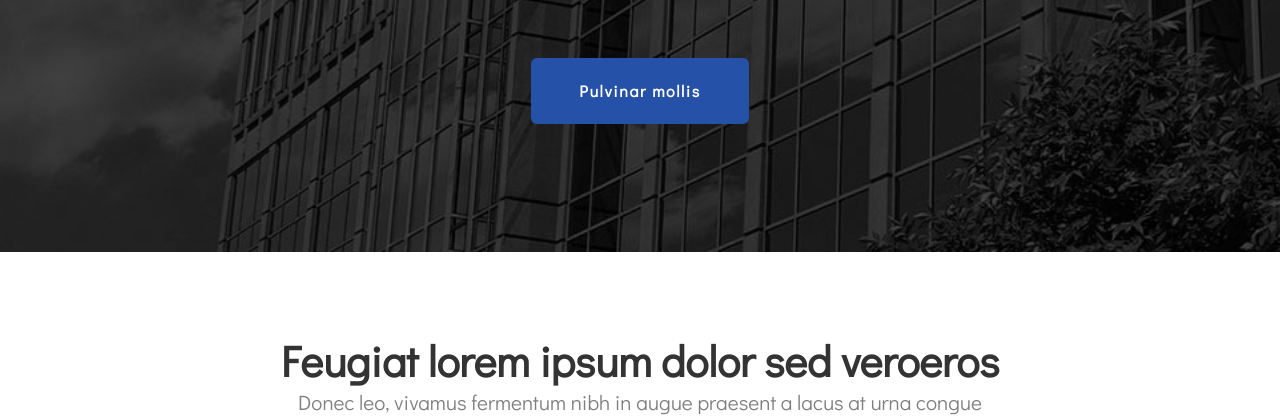
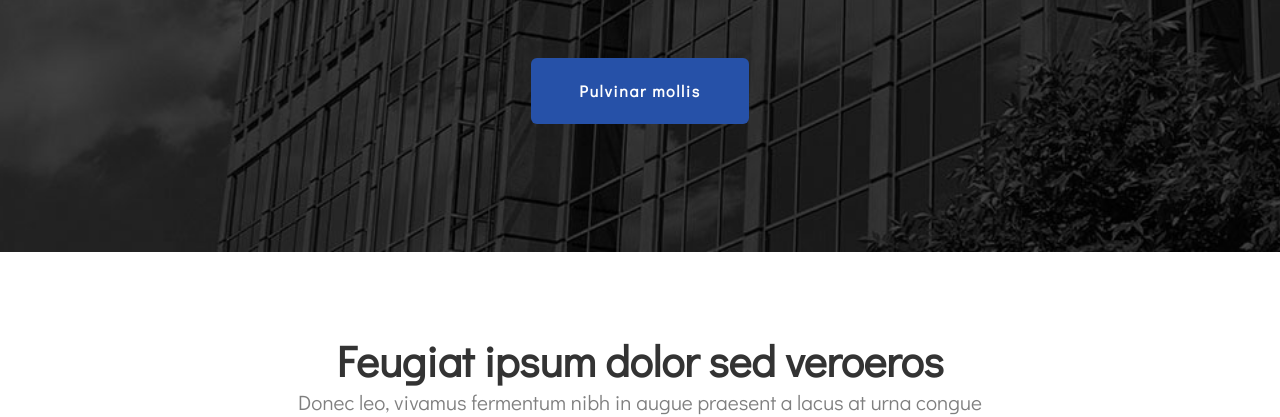
Before and after one commit to serverglass/serverglass.github.io, a plain HTML site: page index.html in a window 1280 px wide. Shown: the part 547-964 px from the top of the page. Drawn offline with Linux system fonts and the light colour scheme.

Commit message:
New Commit

```diff
--- a/index.html
+++ b/index.html
@@ -52,7 +52,7 @@ Released   : 20140330
 <div id="wrapper">
 	<div id="three-column" class="container">
 		<div class="title">
-			<h2>Feugiat lorem ipsum dolor sed veroeros</h2>
+			<h2>Feugiat ipsum dolor sed veroeros</h2>
 			<span class="byline">Donec leo, vivamus fermentum nibh in augue praesent a lacus at urna congue</span>
 		</div>
 		<div class="boxA">
```
